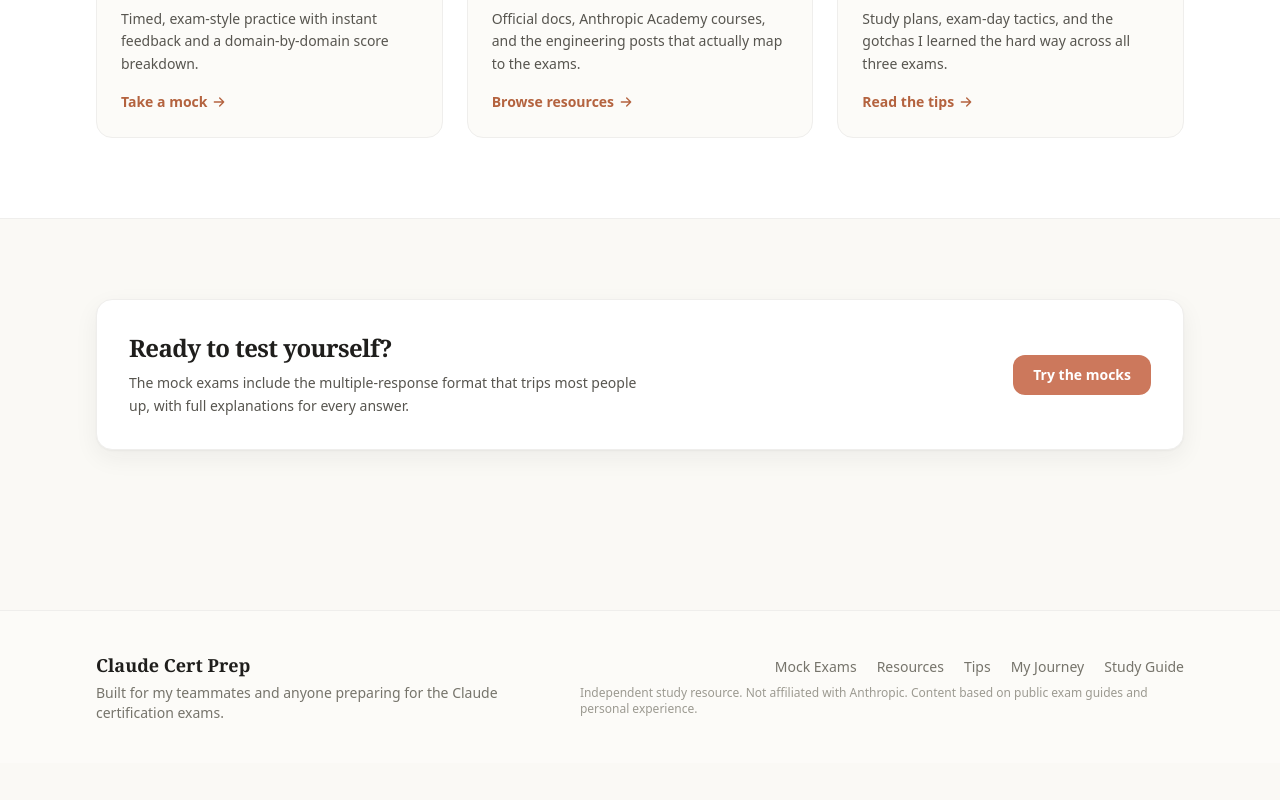
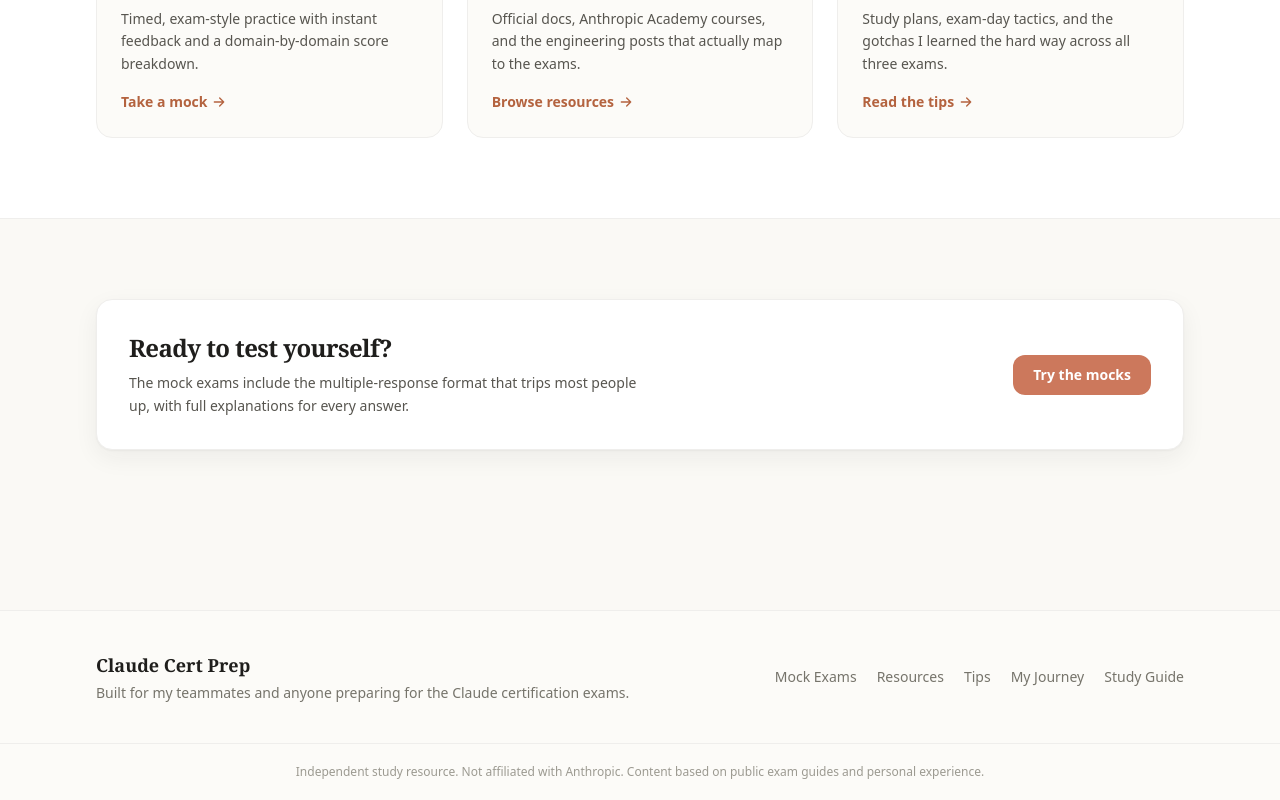
Before and after one commit to saaiif/claude-certificate, a React (Vite) app: page / in a window 1280 px wide. Shown: the part 1639-2439 px from the top of the page. Before the commit the page ends 2402 px from the top, so only its background shows below. Built offline with nearby package versions, Linux system fonts and the light colour scheme.

Commit message:
Move disclaimer to full-width bottom bar in footer

```diff
--- a/src/components/Footer.tsx
+++ b/src/components/Footer.tsx
@@ -11,7 +11,7 @@
           </p>
         </div>
         <div className="flex flex-col items-center gap-2 text-sm text-ink-500 sm:items-end dark:text-ink-300">
-          <div className="flex gap-5">
+          <div className="flex flex-wrap justify-center gap-5">
             <Link to="/mock-exams" className="hover:text-clay-600 dark:hover:text-clay-300">
               Mock Exams
             </Link>
@@ -28,10 +28,12 @@
               Study Guide
             </Link>
           </div>
-          <p className="text-xs text-ink-400 dark:text-ink-400">
-            Independent study resource. Not affiliated with Anthropic. Content based on public exam guides and personal experience.
-          </p>
         </div>
+      </div>
+      <div className="border-t border-ink-100 dark:border-ink-800">
+        <p className="container-page py-5 text-center text-xs text-ink-400 dark:text-ink-400">
+          Independent study resource. Not affiliated with Anthropic. Content based on public exam guides and personal experience.
+        </p>
       </div>
     </footer>
   )
```
